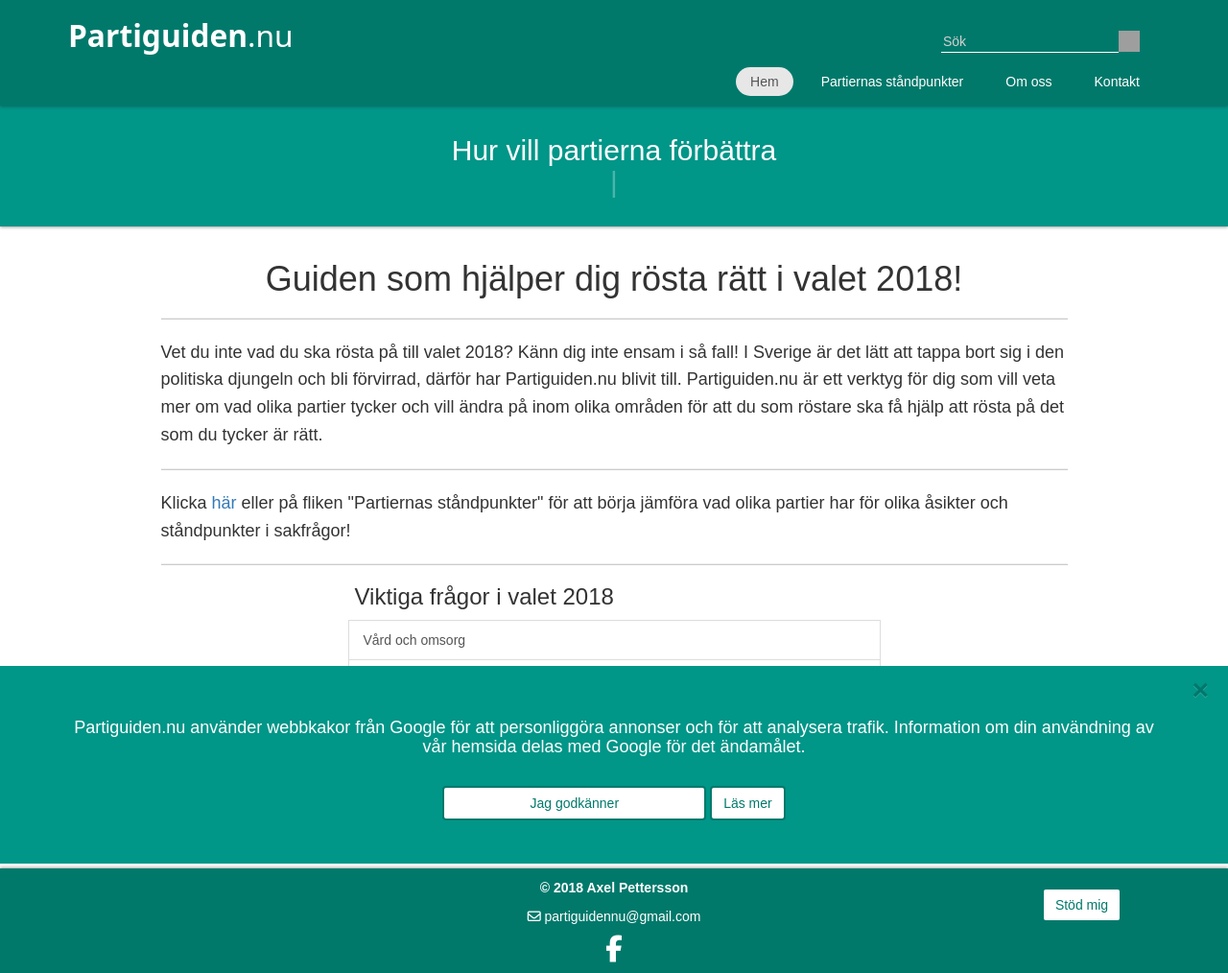
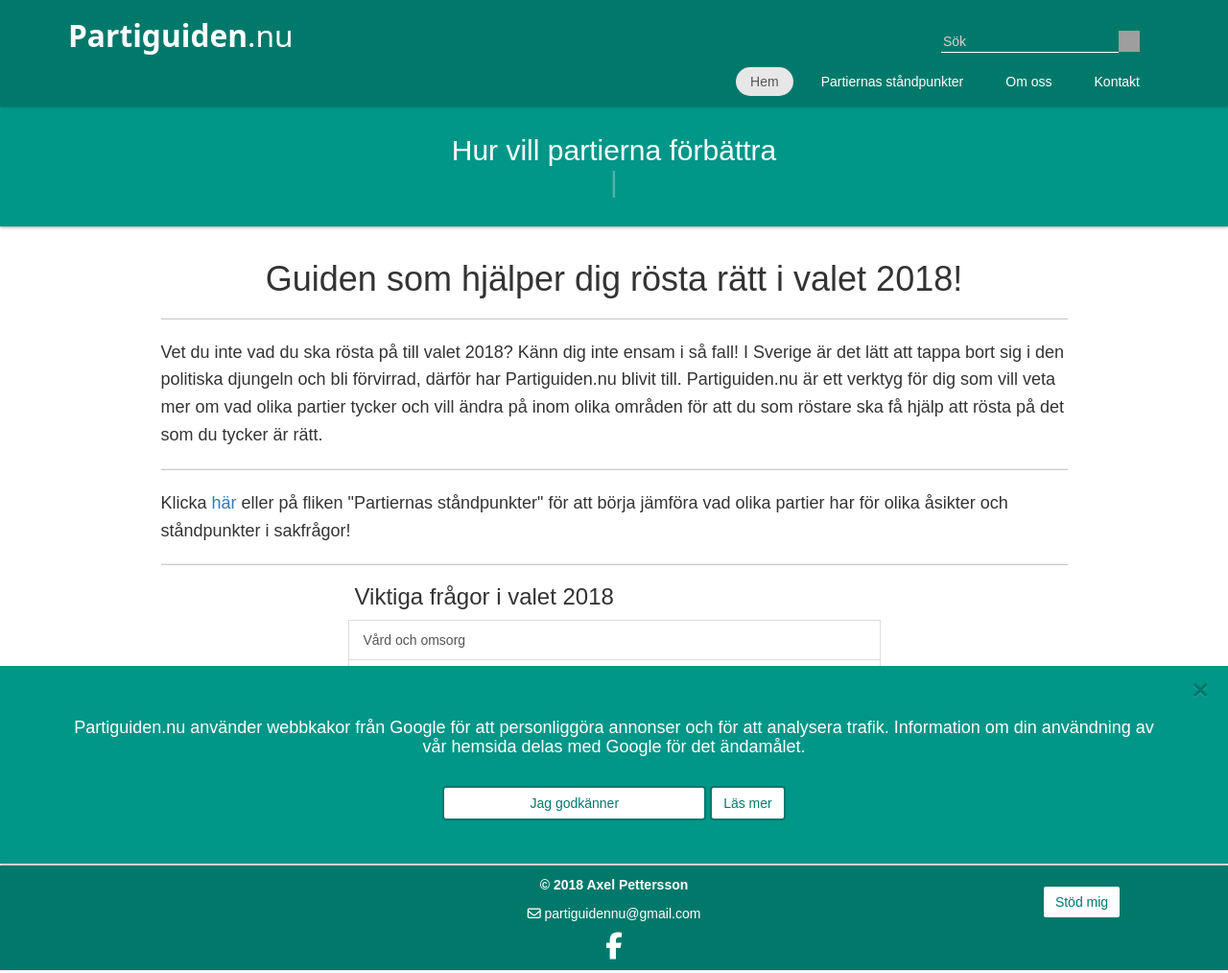
Before and after one commit to Ackuq/partiguiden.nu, a Jekyll site: the page built from index.md, in a window 1280 px wide. Shown: the whole page at 96% size. Built offline with Jekyll 4.4.1, drawn with Linux system fonts in a browser that asks for light colours; nearby versions of some CDN libraries; some web fonts are replaced; grey boxes are pictures that could not be loaded.

Commit message:
Update default.html

```diff
--- a/_layouts/default.html
+++ b/_layouts/default.html
@@ -134,7 +134,7 @@
     {% if site.url != 'http://localhost:4000' %}
 
     <!-- Footer ad -->
-    <div align="center" style="margin-bottom: 3px">
+    <div align="center">
         <script async src="//pagead2.googlesyndication.com/pagead/js/adsbygoogle.js"></script>
         <!-- Responsive ad -->
         <ins class="adsbygoogle"
```
